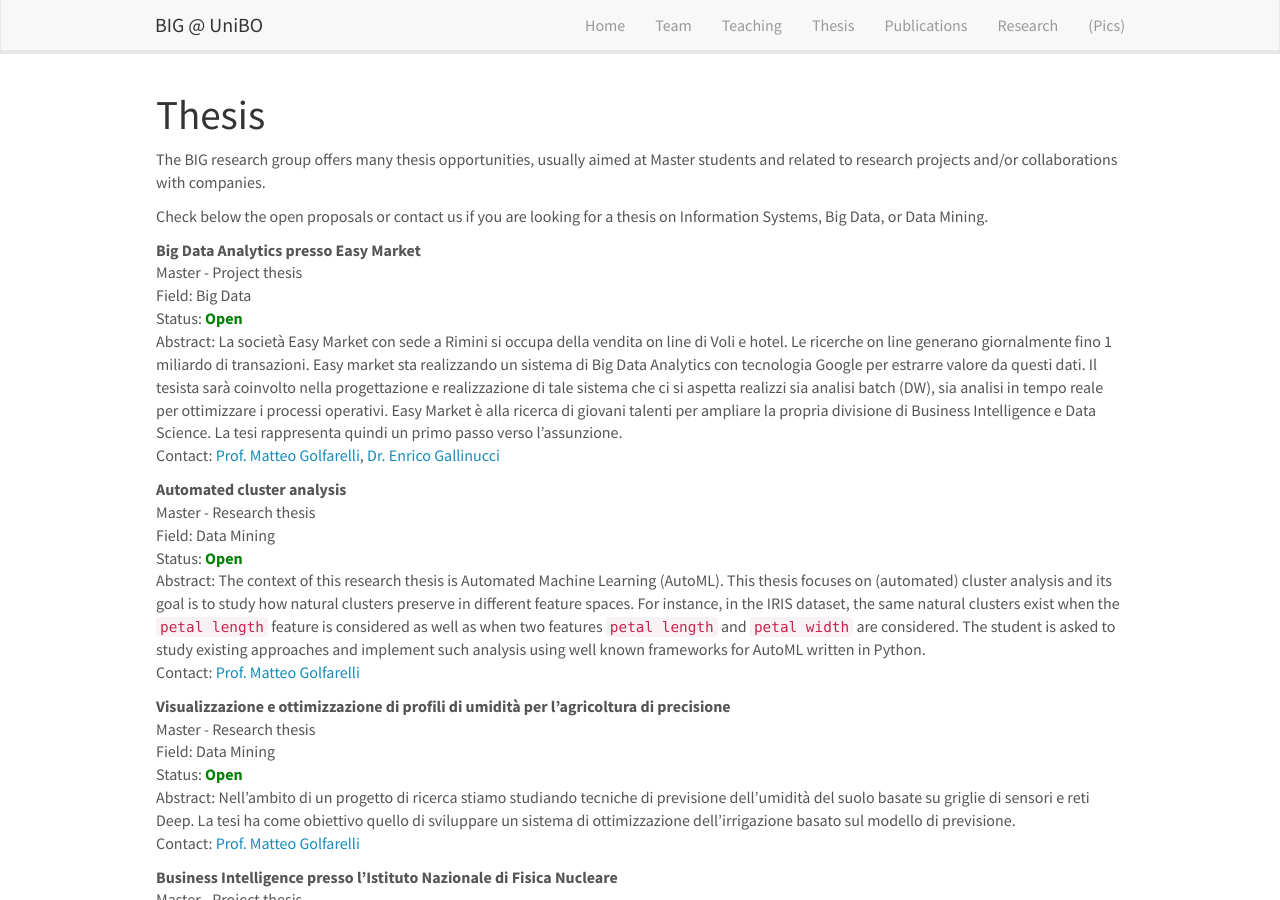
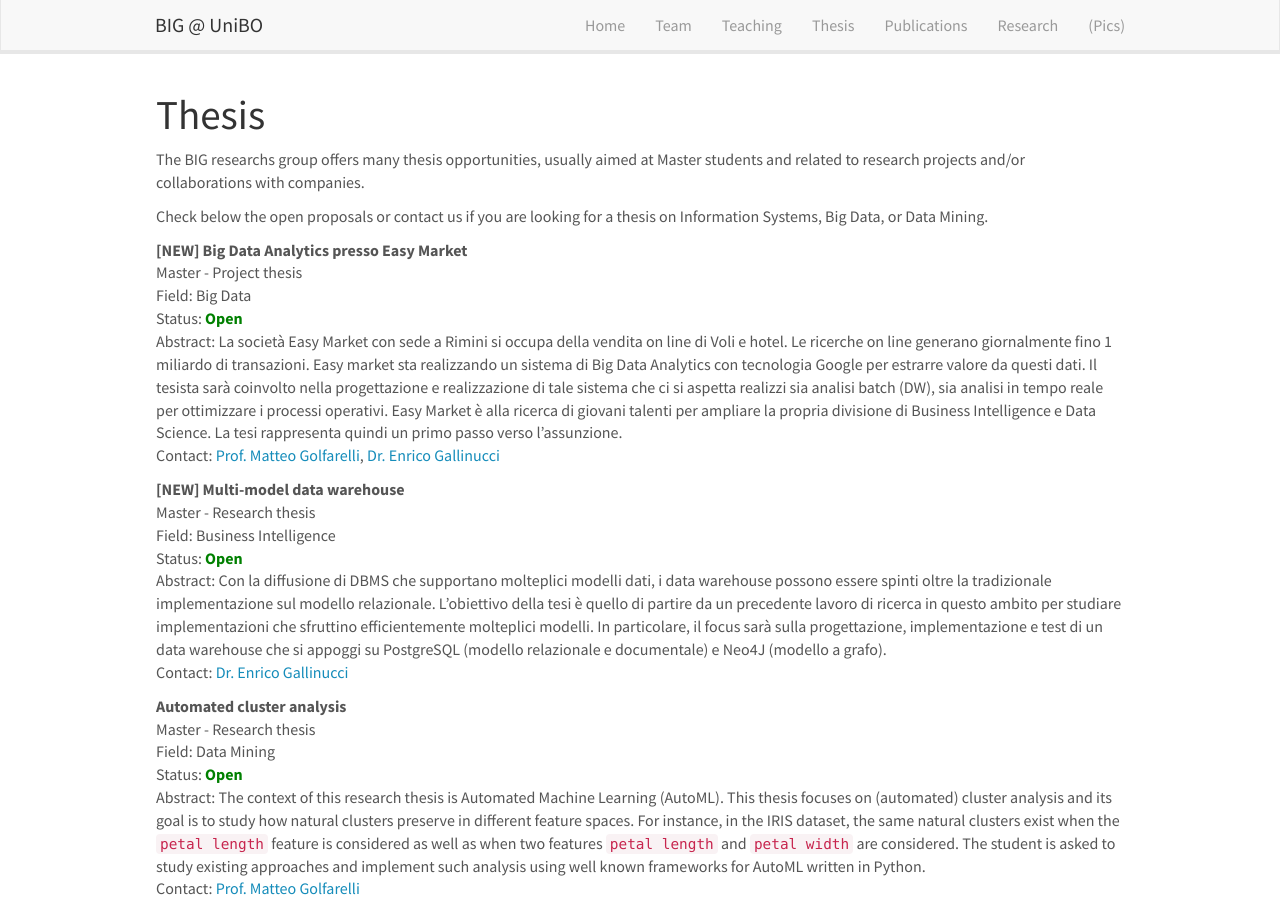
Before and after one commit to big-unibo/big-unibo.github.io, a Jekyll site: the page built from _pages/thesis.md, in a window 1280 px wide and 900 px high. Built offline with Jekyll 4.4.1, drawn with Linux system fonts in a browser that asks for light colours; nearby versions of some CDN libraries.

Commit message:
updated thesis

```diff
--- a/_data/thesis.yml
+++ b/_data/thesis.yml
@@ -2,7 +2,7 @@
 ## Level: Master, Bachelor
 ## Type: Research, Project, Compilation
 
-- title: Big Data Analytics presso Easy Market
+- title: \[NEW\] Big Data Analytics presso Easy Market
   level: Master
   field: Big Data
   type: Project thesis
@@ -15,6 +15,18 @@
     Easy market sta realizzando un sistema di Big Data Analytics con tecnologia Google per estrarre valore da questi dati.
     Il tesista sarà coinvolto nella progettazione e realizzazione di tale sistema che ci si aspetta realizzi sia analisi batch (DW), sia analisi in tempo reale per ottimizzare i processi operativi.
     Easy Market è alla ricerca di giovani talenti per ampliare la propria divisione di Business Intelligence e Data Science. La tesi rappresenta quindi un primo passo verso l’assunzione.
+
+- title: \[NEW\] Multi-model data warehouse
+  level: Master
+  field: Business Intelligence
+  type: Research thesis
+  status: Open
+  year: 2023
+  contact: "<a href='mailto:enrico.gallinucci@unibo.it'>Dr. Enrico Gallinucci</a>"
+  abstract: |
+    Con la diffusione di DBMS che supportano molteplici modelli dati, i data warehouse possono essere spinti oltre la tradizionale implementazione sul modello relazionale.
+    L'obiettivo della tesi è quello di partire da un precedente lavoro di ricerca in questo ambito per studiare implementazioni che sfruttino efficientemente molteplici modelli.
+    In particolare, il focus sarà sulla progettazione, implementazione e test di un data warehouse che si appoggi su PostgreSQL (modello relazionale e documentale) e Neo4J (modello a grafo).
 
 
 - title: Automated cluster analysis
--- a/_pages/thesis.md
+++ b/_pages/thesis.md
@@ -8,7 +8,7 @@ permalink: /thesis/
 
 # Thesis
 
-The BIG research group offers many thesis opportunities, usually aimed at Master students and related to research projects and/or collaborations with companies.
+The BIG researchs group offers many thesis opportunities, usually aimed at Master students and related to research projects and/or collaborations with companies.
 
 Check below the open proposals or contact us if you are looking for a thesis on Information Systems, Big Data, or Data Mining.
 
```
